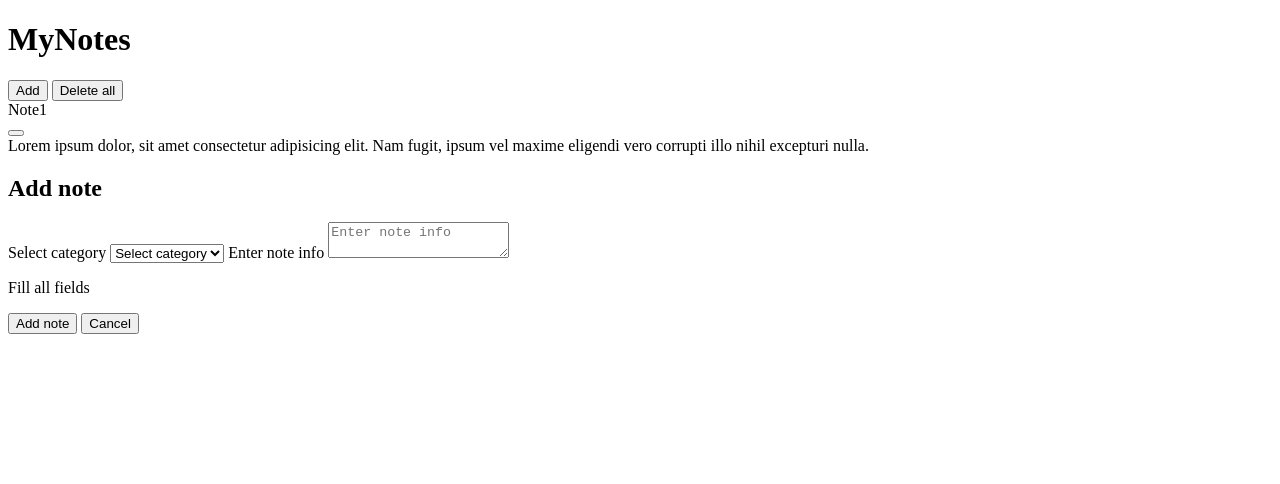
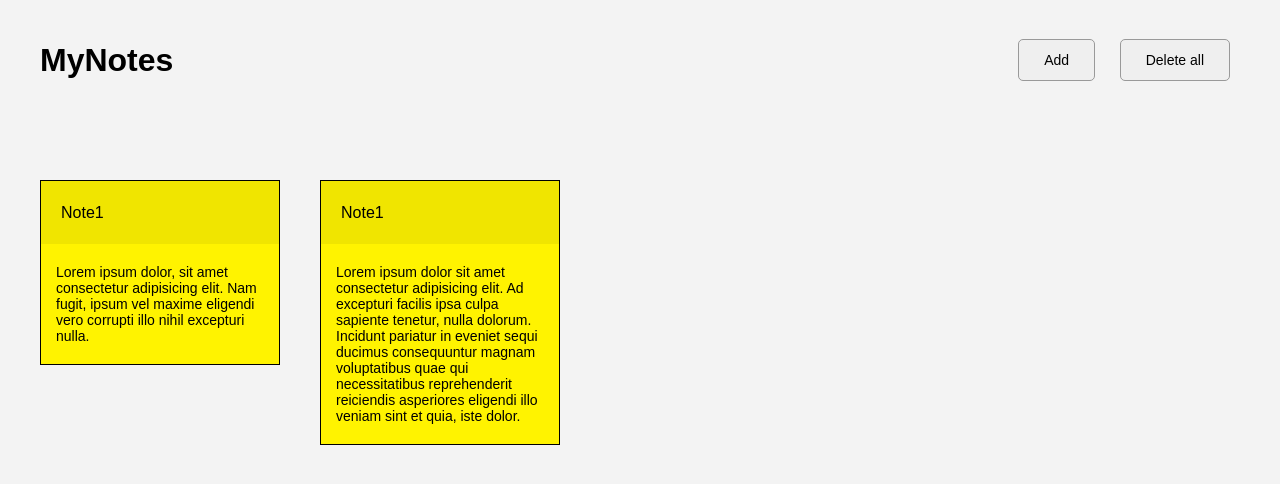
Before and after one commit to KrzysztofJaronczyk/JS_Projects, a plain HTML site: page Lab4-Notes/index.html in a window 1280 px wide. Drawn offline with Linux system fonts and the light colour scheme.

Commit message:
Add style.css

```diff
--- a/Lab4-Notes/index.html
+++ b/Lab4-Notes/index.html
@@ -4,7 +4,8 @@
 <head>
     <meta charset="UTF-8">
     <meta name="viewport" content="width=device-width, initial-scale=1.0">
-    <title>Document</title>
+    <title>Sticky notes</title>
+    <link rel="stylesheet" href="style.css">
 </head>
 
 <body>
@@ -27,6 +28,17 @@
             <div class="note-body">
                 Lorem ipsum dolor, sit amet consectetur adipisicing elit. Nam fugit, ipsum vel maxime eligendi vero
                 corrupti illo nihil excepturi nulla.
+            </div>
+        </div>
+        <div class="note">
+            <div class="note-header">
+                <div class="note-title">Note1</div>
+                <button class="delete-note">
+                    <i class="fas fa-times icon"></i>
+                </button>
+            </div>
+            <div class="note-body">
+               Lorem ipsum dolor sit amet consectetur adipisicing elit. Ad excepturi facilis ipsa culpa sapiente tenetur, nulla dolorum. Incidunt pariatur in eveniet sequi ducimus consequuntur magnam voluptatibus quae qui necessitatibus reprehenderit reiciendis asperiores eligendi illo veniam sint et quia, iste dolor.
             </div>
         </div>
     </div>
--- a/Lab4-Notes/style.css
+++ b/Lab4-Notes/style.css
@@ -0,0 +1,121 @@
+* {
+	box-sizing: border-box;
+	margin: 0;
+	padding: 0;
+}
+
+body {
+	height: 100vh;
+	background: rgb(243, 243, 243);
+	font-family: sans-serif;
+}
+
+.menu {
+	display: flex;
+	justify-content: space-between;
+	align-items: center;
+	padding: 40px;
+	height: 120px;
+}
+
+.menu button,
+.note-panel .save,
+note-panel .canel {
+	padding: 12px 25px;
+	border: 1px solid #999;
+	border-radius: 5px;
+	font-size: 14px;
+	cursor: pointer;
+	transition: background-color 0.3s, color 0.3s;
+}
+
+.menu button:hover,
+.note-panel .save:hover,
+.note-panel .canel:hover {
+	background-color: #333;
+	color: #ddd;
+}
+
+.icon {
+	margin-right: 10px;
+}
+.add {
+	margin-right: 20px;
+}
+
+.note-area {
+	display: flex;
+	align-items: start;
+	flex-wrap: wrap;
+	padding: 20px;
+}
+
+.note {
+	margin: 40px 20px;
+	width: 240px;
+	background-color: rgb(255, 243, 0);
+	border: 1px solid black;
+}
+
+.note-header {
+	display: flex;
+	justify-content: space-between;
+	align-items: center;
+	padding: 20px;
+	background-color: rgba(0, 0, 0, 0.06);
+}
+
+.note-header .delete-note {
+	background: none;
+	font-size: 20px;
+	border: none;
+	cursor: pointer;
+}
+
+.note-body {
+	padding: 20px 15px;
+	font-size: 14px;
+}
+
+.note-panel {
+	display: none;
+	justify-content: center;
+	align-items: center;
+	flex-direction: column;
+	position: absolute;
+	top: 50%;
+	left: 50%;
+	transform: translate(-50%, -50%);
+	padding: 40px 0;
+	width: 600px;
+	background-color: #fff;
+	box-shadow: 0 0 14 black;
+	border-radius: 5px;
+}
+
+.note-panel h2 {
+	margin-bottom: 20px;
+	text-transform: uppercase;
+}
+
+.note-panel label {
+	margin-bottom: 10px;
+}
+
+.note-panel #text,
+.note-panel #category {
+	margin-bottom: 20px;
+	padding: 10px 20px;
+	width: 100%;
+	max-width: 90%;
+	max-height: 600px;
+	border: 1px solid black;
+	border-radius: 5px;
+	font-size: 16px;
+}
+
+.note-panel .error {
+	margin-bottom: 20px;
+	color: red;
+	visibility: hidden;
+}
```
